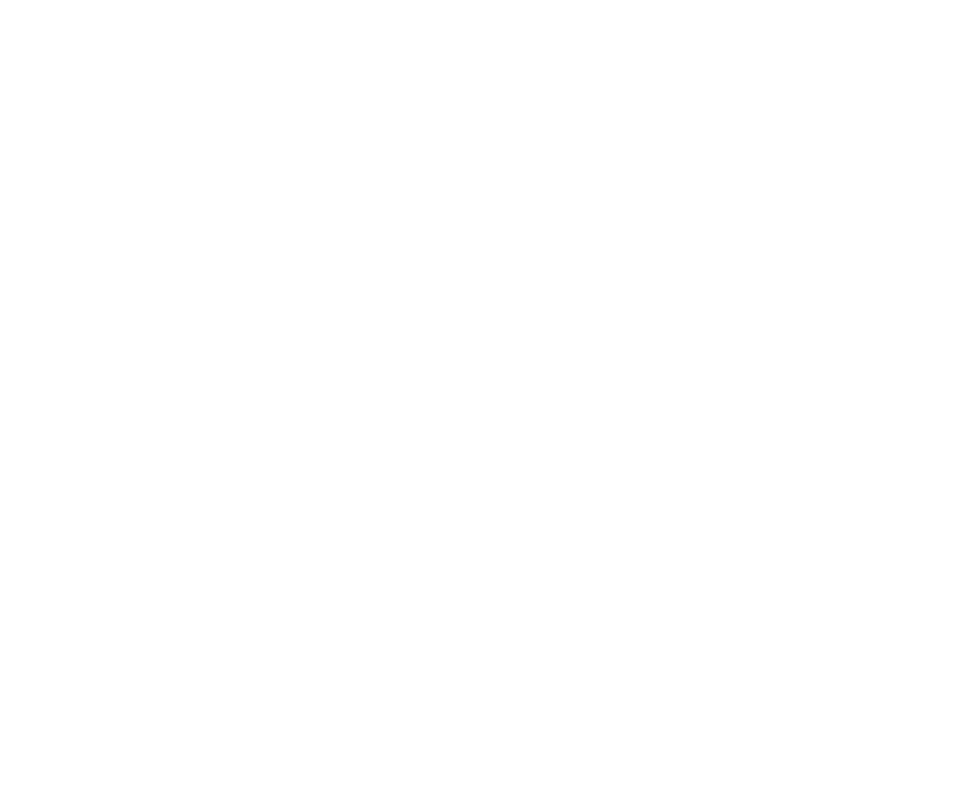
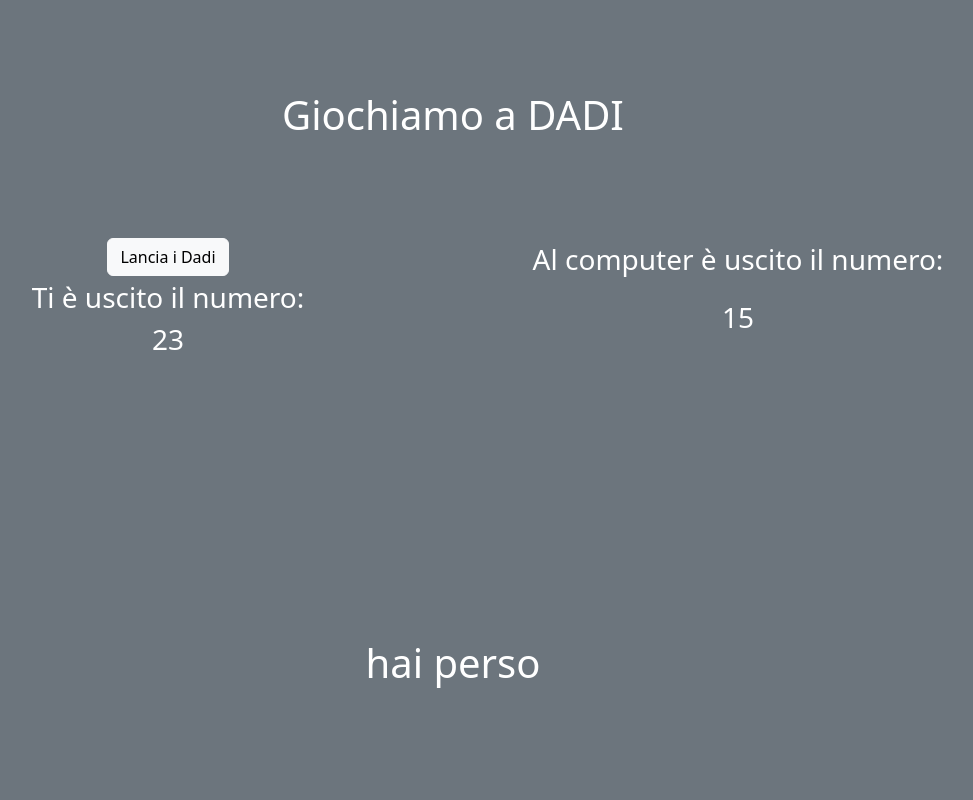
Before and after one commit to SaverioCascelli/js-mail-dadi, a plain HTML site: page dadi/index.html in a window 1280 px wide. Shown: the whole page, without its empty margins (187-1160 px from the left). Drawn offline with nearby package versions, Linux system fonts and the light colour scheme.

Commit message:
[add] html layout

```diff
--- a/dadi/index.html
+++ b/dadi/index.html
@@ -9,7 +9,25 @@
 
     <title>Dadi</title>
 </head>
-<body>
+<body class="bg-secondary text-white">
+
+    <div class="container vh-100">
+        <div class="row h-100">
+            <div class="col-12 d-flex flex-column align-items-start justify-content-center align-items-center"><h1>Giochiamo a DADI</h1></div>
+            <div class="col-6 d-flex flex-column align-items-start justify-content-start align-items-center fs-3">
+                <button type="button" class="btn btn-light">Lancia i Dadi</button>
+                <span>Ti è uscito il numero: </span>
+                <span id=" user-toss-result"> 23</span>
+            </div>
+            <div class="col-6 d-flex flex-column align-items-start justify-content-start align-items-center fs-3">
+                <p >Al computer è uscito il numero:</p>
+                <p id="computer-toss-result">15</p>
+            </div>
+            <div class="col-12 d-flex flex-column align-items-start justify-content-center align-items-center fs-1">
+                <p id="winner">hai perso</p>
+            </div>
+        </div>
+    </div>
 
 
     <script src="js/script.js"></script>
```
Also changed, not shown: dadi/js/script.js (line endings or trailing spaces).
